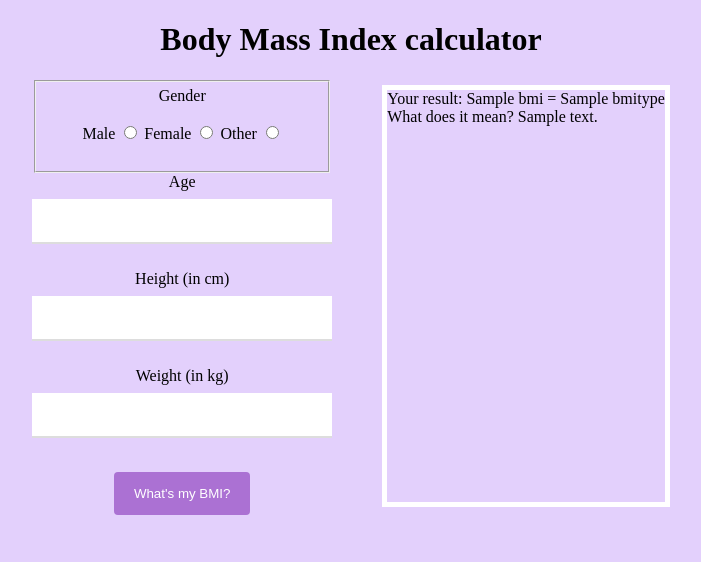
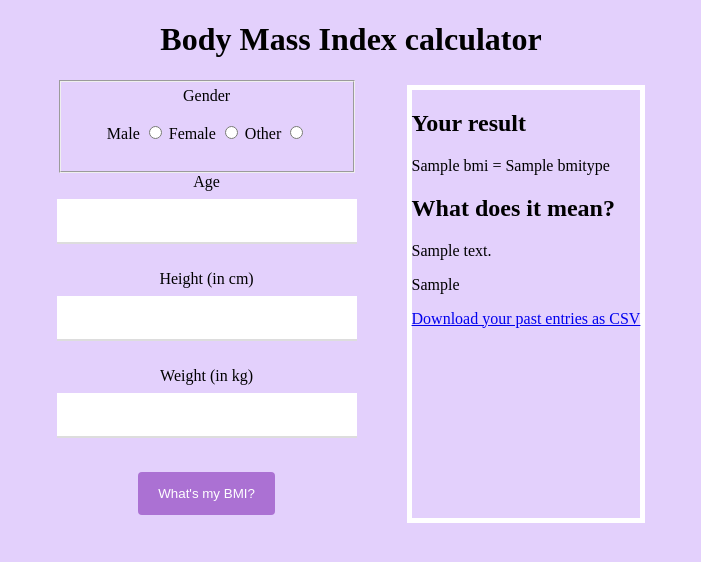
Before and after one commit to Devahime/pytls2023_xinsanic, a Flask app: template templates/index.html in a window 1280 px wide. Shown: the top 562 px of the page, without its empty margins (289-990 px from the left). Run offline with Flask 3, Linux system fonts and the light colour scheme; the template is opened without the code that fills it: most values are stand-ins (such as "Sample title", 1, 10 or a date in 2020).

Commit message:
fixed formating in html

```diff
--- a/templates/index.html
+++ b/templates/index.html
@@ -32,13 +32,29 @@
 
         <input type="submit" value="What's my BMI?">
     </form>
-    <p id="result" class="text">
-    Your result:   {{bmi}} = {{bmitype}}
-        <br>
-        What does it mean? {{bmitext}}
+     <div id="result">
+            {% if bmi %}
+            <h2>Your result</h2>
+            <p>
+                {{bmi}} = {{bmitype}}
             </p>
-
-
+            <h2>What does it mean?</h2>
+            <p>
+                {{bmitext}}
+            </p>
+            {% if plot %}
+            <img src="../static/images/graph.png" />
+            {% endif %}
+            {% if past_quote %}
+            <p>{{past_quote}}</p>
+            {% endif %}
+            <a href="/download-csv">Download your past entries as CSV</a>
+            {% else %}
+            <p>
+                Submit the form for results.
+            </p>
+            {% endif %}
+        </div>
 </div>
 </body>
 </html>
```
Lines whose indentation alone changed are shown as unchanged.
